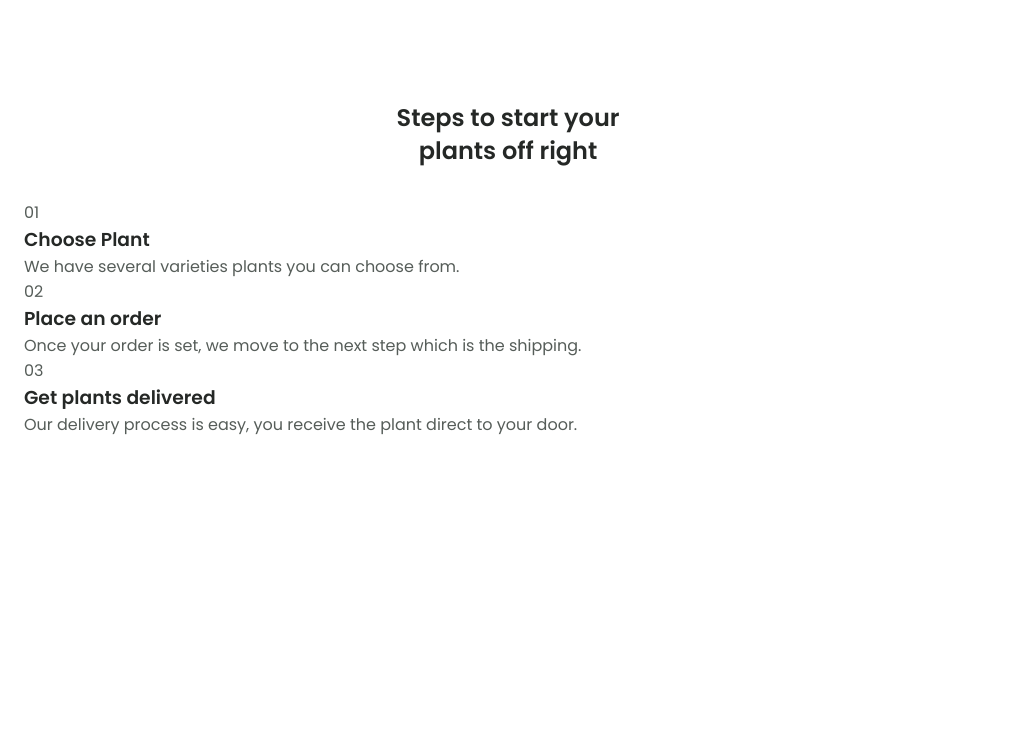
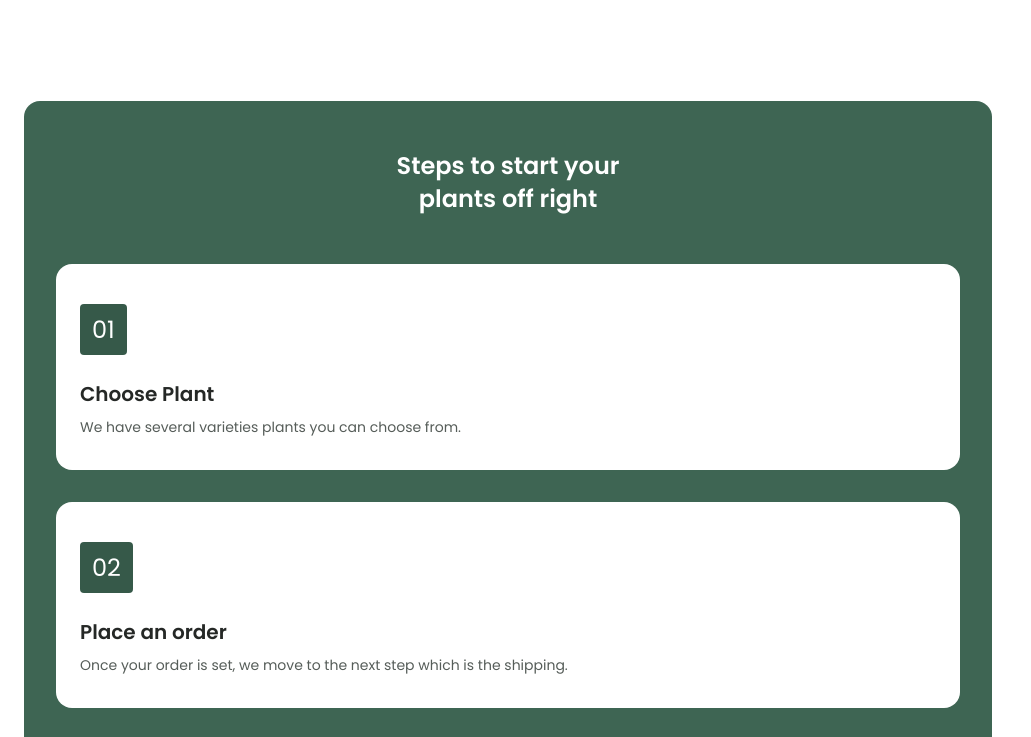
Before and after one commit to Amit-Patra-04/Plants-Store-Ugaoo-FW-, a plain HTML site: page index.html in a window 1280 px wide. Shown: the part 1482-2219 px from the top of the page, without its empty margins (0-1031 px from the left). Before the commit the page ends 1935 px from the top, so only its background shows below. Drawn offline with nearby package versions, Linux system fonts and the light colour scheme.

Commit message:
Steps Section Style

```diff
--- a/styles.css
+++ b/styles.css
@@ -434,3 +434,49 @@ body.dark-theme{
   color: var(--first-color);
   margin-top: .15rem;
 }
+
+/*=============== STEPS ===============*/
+.steps__bg{
+  background-color: var(--first-color);
+  padding: 3rem 2rem 2rem;
+  border-radius: 1rem;
+}
+
+.steps__container{
+  gap: 2rem;
+  padding-top: 1rem;
+}
+
+.steps__title{
+  color: #FFF;
+}
+
+.steps__card{
+  background-color: var(--container-color);
+  padding: 2.5rem 3rem 2rem 1.5rem;
+  border-radius: 1rem;
+}
+
+.steps__card-number{
+  display: inline-block;
+  background-color: var(--first-color-alt);
+  color: #FFF;
+  padding: .5rem .75rem;
+  border-radius: .25rem;
+  font-size: var(--h2-font-size);
+  margin-bottom: var(--mb-1-5);
+  transition: .3s;
+}
+
+.steps__card-title{
+  font-size: var(--h3-font-size);
+  margin-bottom: var(--mb-0-5);
+}
+
+.steps__card-description{
+  font-size: var(--small-font-size);
+}
+
+.steps__card:hover .steps__card-number{
+  transform: translateY(-.25rem);
+}
```
